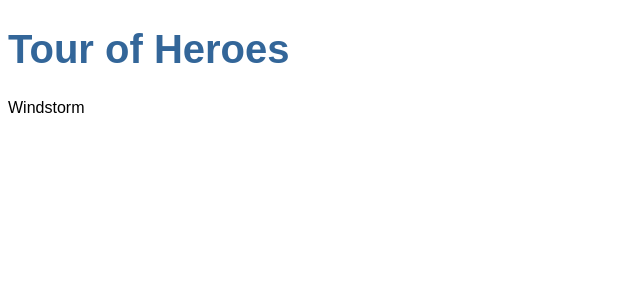
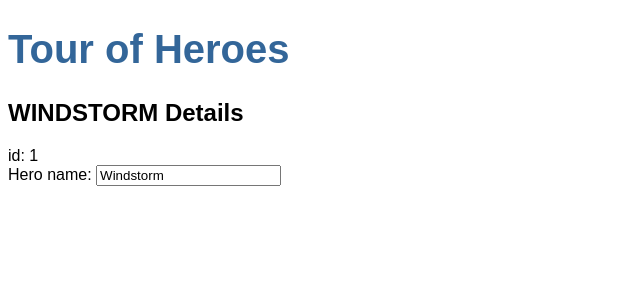
Before and after one commit to pablomdd/ng-Tour-Of-Heroes-Tutorial, an Angular app: page / in a window 1280 px wide. Shown: the top 300 px of the page, without its empty margins (0-640 px from the left). Built offline with nearby package versions, Linux system fonts and the light colour scheme.

Commit message:
add editing

```diff
--- a/src/app/app.module.ts
+++ b/src/app/app.module.ts
@@ -1,5 +1,6 @@
 import { NgModule } from '@angular/core';
 import { BrowserModule } from '@angular/platform-browser';
+import { FormsModule } from '@angular/forms'; // <-- NgModel lives here
 
 import { AppComponent } from './app.component';
 import { HeroesComponent } from './heroes/heroes.component';
@@ -10,7 +11,8 @@
     HeroesComponent
   ],
   imports: [
-    BrowserModule
+    BrowserModule,
+    FormsModule
   ],
   providers: [],
   bootstrap: [AppComponent]
--- /dev/null
+++ b/src/app/hero.ts
@@ -0,0 +1,4 @@
+export interface Hero {
+    id: number;
+    name: string;
+}
--- a/src/app/heroes/heroes.component.html
+++ b/src/app/heroes/heroes.component.html
@@ -1 +1,6 @@
-<p>{{hero}}</p>
+<h2>{{hero.name | uppercase}} Details</h2>
+<div><span>id: </span>{{hero.id}}</div>
+<div>
+    <label for="name">Hero name: </label>
+    <input id="name" [(ngModel)]="hero.name" placeholder="name">
+</div>
--- a/src/app/heroes/heroes.component.ts
+++ b/src/app/heroes/heroes.component.ts
@@ -1,4 +1,5 @@
 import { Component, OnInit } from '@angular/core';
+import { Hero } from '../hero';
 
 @Component({
   selector: 'app-heroes',
@@ -6,7 +7,10 @@
   styleUrls: ['./heroes.component.css']
 })
 export class HeroesComponent implements OnInit {
-  hero = 'Windstorm';
+  hero: Hero = {
+    id: 1,
+    name: "Windstorm",
+  };
 
   constructor() { }
 
```
